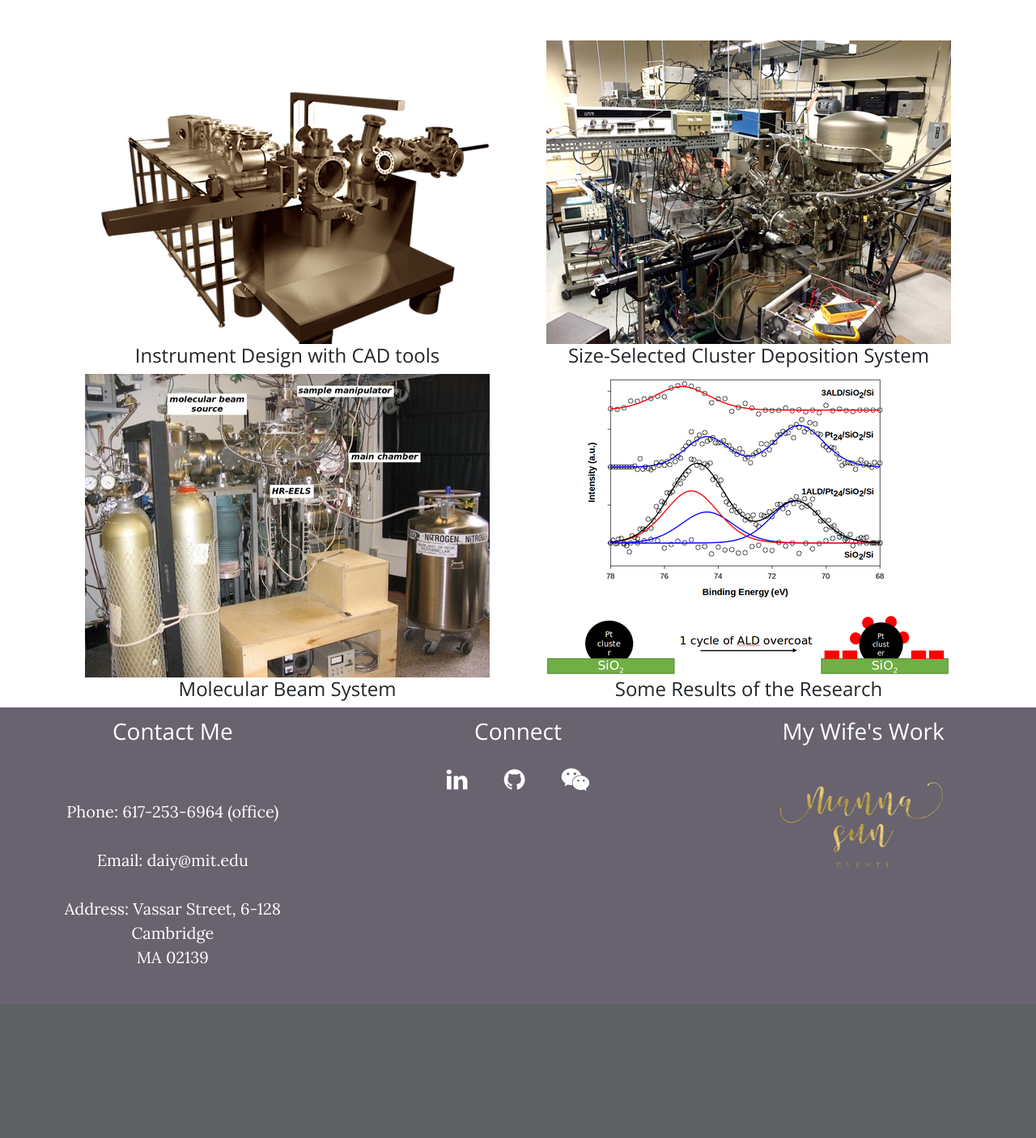
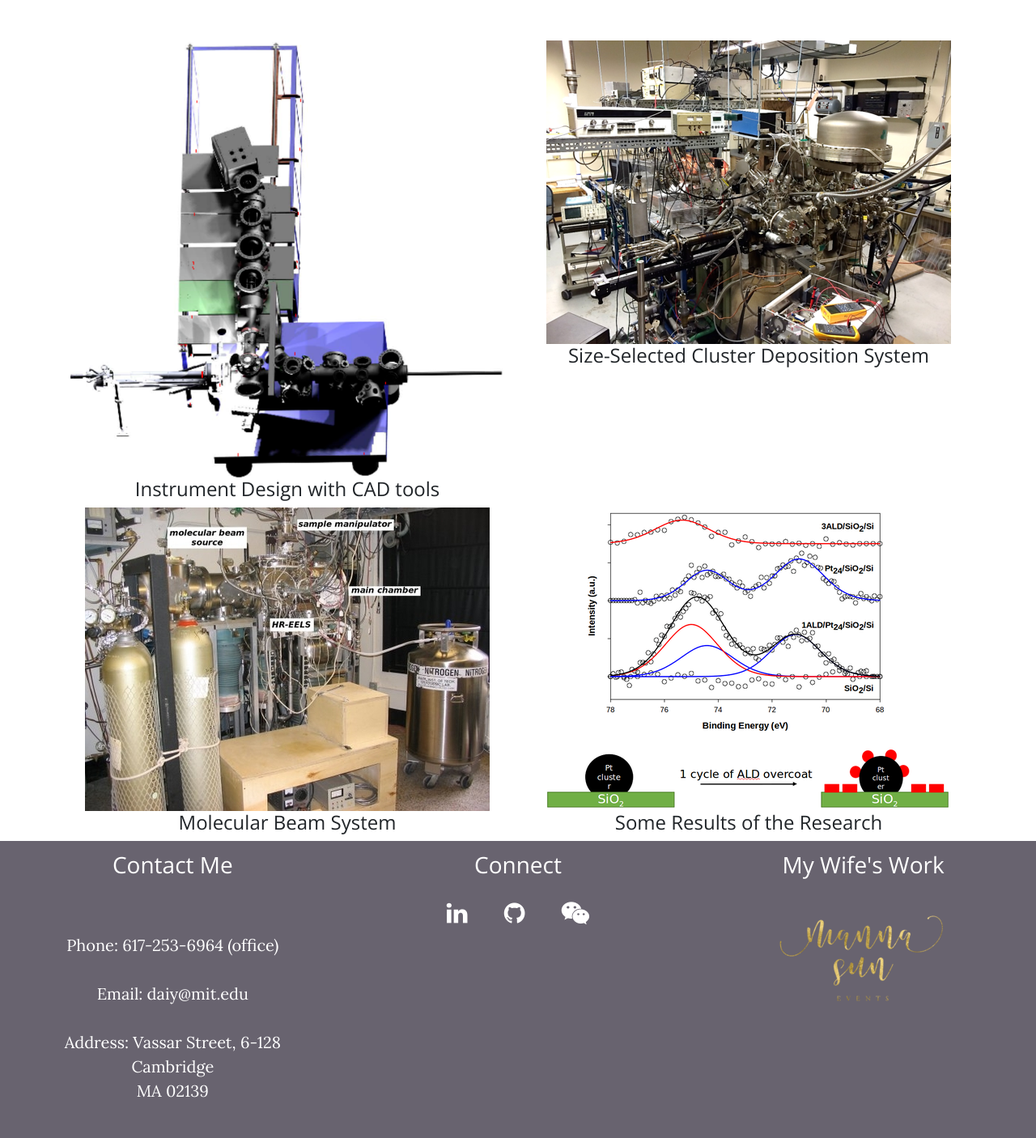
Before and after one commit to superyang713/Personal-Website, a Django app: page /projects/ in a window 1280 px wide. Shown: the part 556-1962 px from the top of the page at 81% size. Before the commit the page ends 1797 px from the top, so only its background shows below. Run offline with Django 4.2, Linux system fonts and the light colour scheme; some libraries are stand-ins or nearby versions.

Commit message:
modified homepage

```diff
--- a/homepage/templates/homepage/index.html
+++ b/homepage/templates/homepage/index.html
@@ -8,7 +8,7 @@
     <h1>---Here's What I've Done So Far---</h1>
     <div class="row">
         <div class="col-md-6">
-            <img src="{% static 'homepage/images/instrument_overview.png' %}" class="img-fluid">
+            <img src="{% static 'homepage/images/project_instrumentdesign.png' %}" class="img-fluid">
         </div>
         <div class="col-md-6">
             <p>I have designed a surface science instrument capable of
--- a/homepage/templates/homepage/projects.html
+++ b/homepage/templates/homepage/projects.html
@@ -12,7 +12,7 @@
     <div class="row">
         <div class="col-md-6">
             <a href="{% url 'homepage:instrument_design' %}">
-                <img class="img-responsive" src="{% static 'homepage/images/project_instrumentdesign.png' %}">
+                <img class="img-fluid" src="{% static 'homepage/images/instrument_overview.png' %}">
             </a>
             <a href="{% url 'homepage:instrument_design' %}">
                 <h4>Instrument Design with CAD tools</h4>
@@ -20,7 +20,7 @@
         </div>
         <div class="col-md-6">
             <a href="{% url 'homepage:cluster_deposition' %}">
-                <img class="img-responsive" src="{% static 'homepage/images/project_cluster.jpg' %}">
+                <img class="img-fluid" src="{% static 'homepage/images/project_cluster.jpg' %}">
             </a>
             <a href="{% url 'homepage:cluster_deposition' %}">
                 <h4>Size-Selected Cluster Deposition System </h4>
@@ -30,7 +30,7 @@
     <div class="row">
         <div class="col-md-6">
             <a href="{% url 'homepage:molecular_beam' %}">
-                <img class="img-responsive" src="{% static 'homepage/images/project_littlemachine.jpg' %}">
+                <img class="img-fluid" src="{% static 'homepage/images/project_littlemachine.jpg' %}">
             </a>
             <a href="{% url 'homepage:molecular_beam' %}">
                 <h4>Molecular Beam System </h4>
@@ -38,7 +38,7 @@
         </div>
         <div class="col-md-6">
             <a href="{% url 'homepage:results' %}">
-                <img src="{% static 'homepage/images/project_result.png' %}">
+                <img class="img-fluid" src="{% static 'homepage/images/project_result.png' %}">
             </a>
             <a href="{% url 'homepage:results' %}">
                 <h4>Some Results of the Research</h4>
```
Also changed, not shown: 2 other files.
